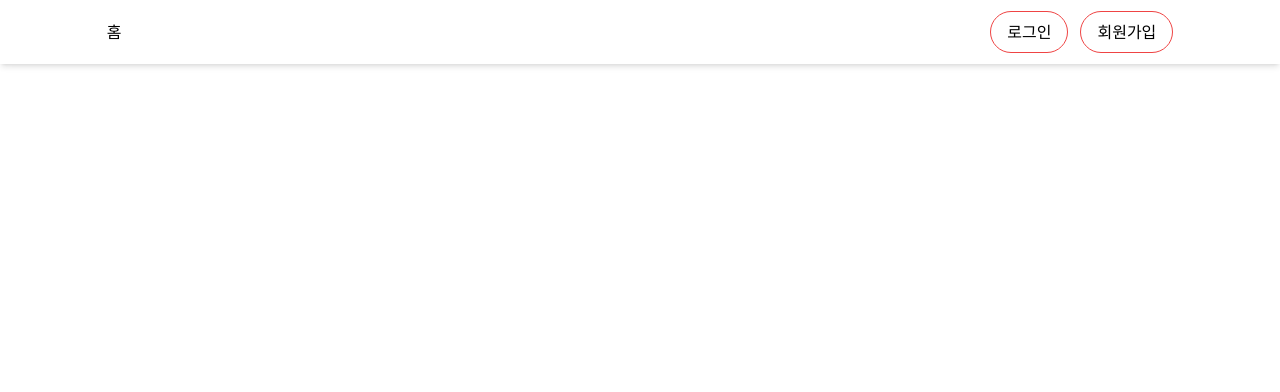
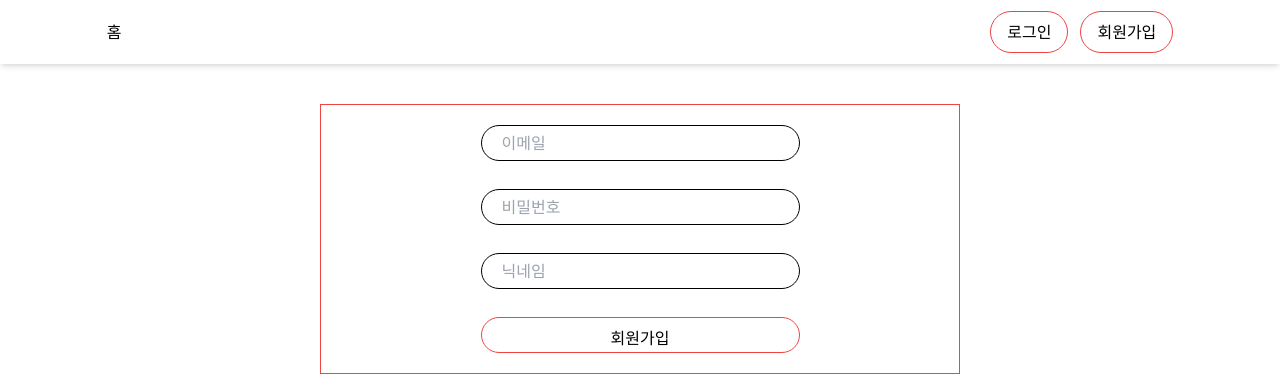
Before and after one commit to Byoung-yup/deep_project, a React (Vite) app: page /register in a window 1280 px wide. Shown: the top 392 px of the page. Built offline with nearby package versions, Linux system fonts and the light colour scheme.

Commit message:
feature/회원가입 작업

```diff
--- a/src/Navibar.jsx
+++ b/src/Navibar.jsx
@@ -1,16 +1,21 @@
 import { Link } from "react-router-dom";
 import Button from "./common/Button";
 import useUserStore from "./store/useUserStore";
-import { useEffect } from "react";
+import { useCallback, useEffect } from "react";
 import useAuthStorage from "./hooks/useAuthStorage";
+import { useNavigate } from "react-router-dom";
 
 const Navibar = () => {
   const isAuthenticated = useUserStore((state) => state.user.isAuthenticated);
-  const login = useUserStore((state) => state.login);
+  const navigate = useNavigate();
   const { getItem } = useAuthStorage();
 
-  useEffect(() => {
-    const token = getItem("accessToken");
+  //   useEffect(() => {
+  //     const token = getItem("accessToken");
+  //   }, []);
+
+  const navigateToSignup = useCallback(() => {
+    navigate("/register");
   }, []);
 
   return (
@@ -45,7 +50,7 @@ const Navibar = () => {
           ) : (
             <>
               <Button>로그인</Button>
-              <Button>회원가입</Button>
+              <Button onClick={navigateToSignup}>회원가입</Button>
             </>
           )}
         </div>
--- a/src/api/auth/authAPI.js
+++ b/src/api/auth/authAPI.js
@@ -13,3 +13,19 @@ export const getUser = async (token) => {
     console.log("getUser Error", error);
   }
 };
+
+export const register = async (userInfo) => {
+  const { email, password, nickname } = userInfo;
+  console.log(userInfo);
+  try {
+    const response = await axiosAuthInstance.post("/register", {
+      id: email,
+      password,
+      nickname,
+    });
+
+    return response.data;
+  } catch (error) {
+    console.log("register Error", error);
+  }
+};
--- a/src/common/Button.jsx
+++ b/src/common/Button.jsx
@@ -1,6 +1,13 @@
-const Button = ({ children }) => {
+const Button = ({ width, height, onClick, children }) => {
   return (
-    <button className="rounded-full bg-white border-red-500 border h-4/5 px-4 py-2 hover:bg-red-500 hover:text-white">
+    <button
+      onClick={onClick}
+      style={{
+        width,
+        height,
+      }}
+      className="rounded-full bg-white border-red-500 border px-4 py-2 hover:bg-red-500 hover:text-white"
+    >
       {children}
     </button>
   );
--- /dev/null
+++ b/src/common/Input.jsx
@@ -0,0 +1,12 @@
+const Input = ({ type, placeholder, onChange }) => {
+  return (
+    <input
+      className="rounded-full w-1/2 h-9 border-[1px] pl-5 border-black"
+      type={type}
+      onChange={(e) => onChange(e.target.value)}
+      placeholder={placeholder}
+    ></input>
+  );
+};
+
+export default Input;
--- a/src/pages/Register.jsx
+++ b/src/pages/Register.jsx
@@ -1,5 +1,59 @@
+import Button from "../common/Button";
+import Input from "../common/Input";
+import { register } from "../api/auth/authAPI";
+import { useNavigate } from "react-router-dom";
+import { useState } from "react";
+
 const Register = () => {
-  return <div>Register</div>;
+  const [userInfo, setUserInfo] = useState({
+    email: "",
+    password: "",
+    nickname: "",
+  });
+  const navigate = useNavigate();
+
+  const handleInputChange = (key, value) => {
+    setUserInfo((prev) => ({
+      ...prev,
+      [key]: value,
+    }));
+  };
+
+  const handleSignUp = async () => {
+    const data = await register(userInfo);
+
+    if (data.success) {
+      alert("가입을 축하드립니다.");
+      navigate("/login");
+    } else {
+      alert("회원가입 오류입니다.");
+    }
+  };
+
+  return (
+    <div className="flex w-full justify-center items-center mt-6">
+      <div className="flex flex-col justify-evenly items-center w-1/2 gap-7 py-5 border-[1px] border-red-500">
+        <Input
+          type="text"
+          placeholder="이메일"
+          onChange={(value) => handleInputChange("email", value)}
+        />
+        <Input
+          type="password"
+          placeholder="비밀번호"
+          onChange={(value) => handleInputChange("password", value)}
+        />
+        <Input
+          type="text"
+          placeholder="닉네임"
+          onChange={(value) => handleInputChange("nickname", value)}
+        />
+        <Button width="50%" height="36px" onClick={handleSignUp}>
+          회원가입
+        </Button>
+      </div>
+    </div>
+  );
 };
 
 export default Register;
--- a/src/shared/Layout.jsx
+++ b/src/shared/Layout.jsx
@@ -3,9 +3,11 @@ import Navibar from "../Navibar";
 
 const Layout = () => {
   return (
-    <div className="flex flex-col">
+    <div className="flex flex-col mt-20">
       <Navibar />
-      <Outlet />
+      <main>
+        <Outlet />
+      </main>
       <footer></footer>
     </div>
   );
```
